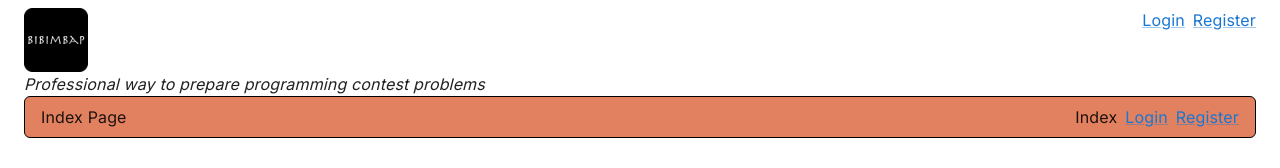
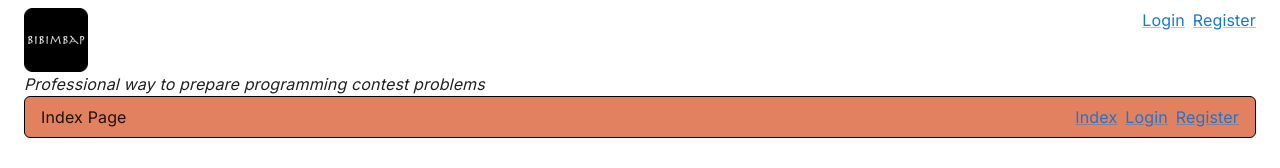
Before and after one commit to Bibimbap-Team/bibimbap-frontend, a Next.js app: page / in a window 1280 px wide. Shown: the top 168 px of the page. Built offline with nearby package versions, Linux system fonts and the light colour scheme.

Commit message:
🧩 feat: Update Navigation component to use CustomLink for Index

```diff
--- a/src/components/Navigation.tsx
+++ b/src/components/Navigation.tsx
@@ -10,7 +10,7 @@ export default function Navigation({ title }: NavigationProps) {
     <Box className='flex justify-between border border-black rounded-md py-2 px-4 mb-8 bg-primary'>
       <Box>{title}</Box>
       <Box className='flex gap-2'>
-        Index
+        <CustomLink href='/'>Index</CustomLink>
         <CustomLink href='/login'>Login</CustomLink>
         <CustomLink href='/register'>Register</CustomLink>
       </Box>
```
